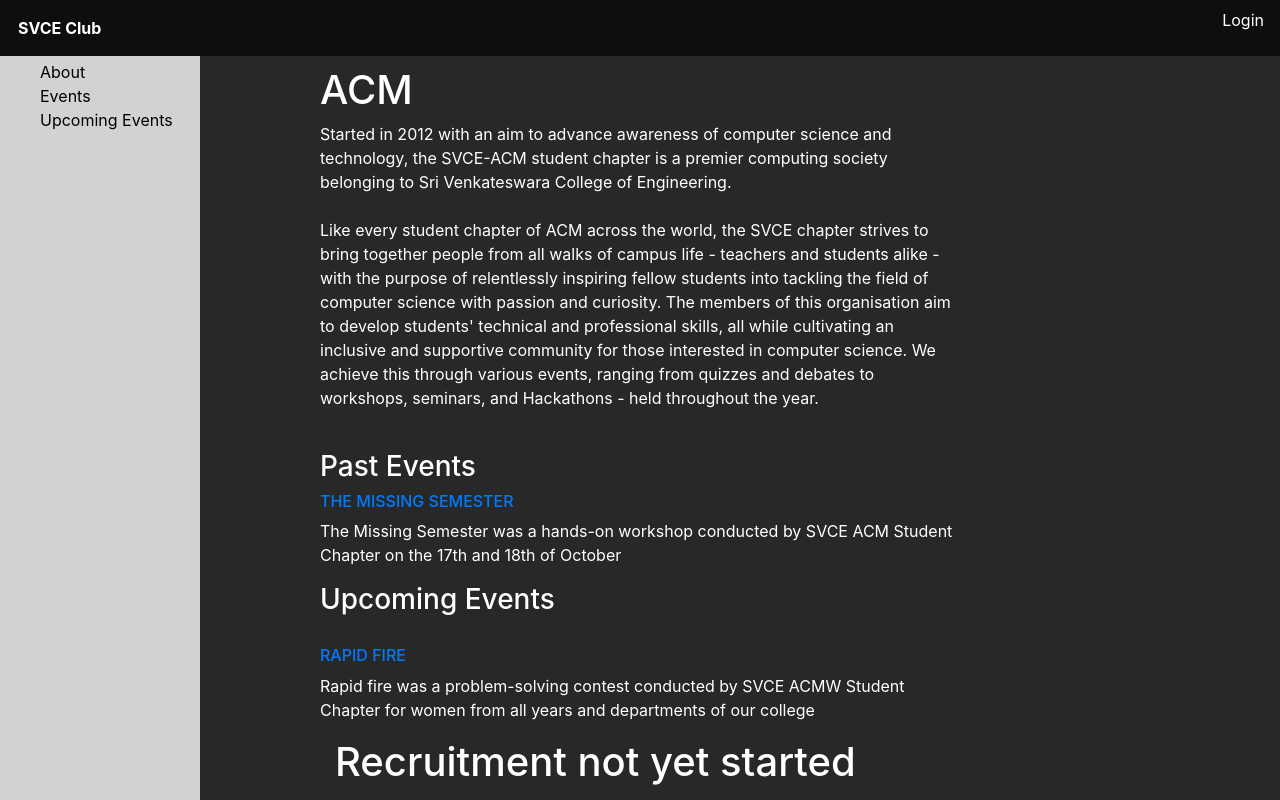
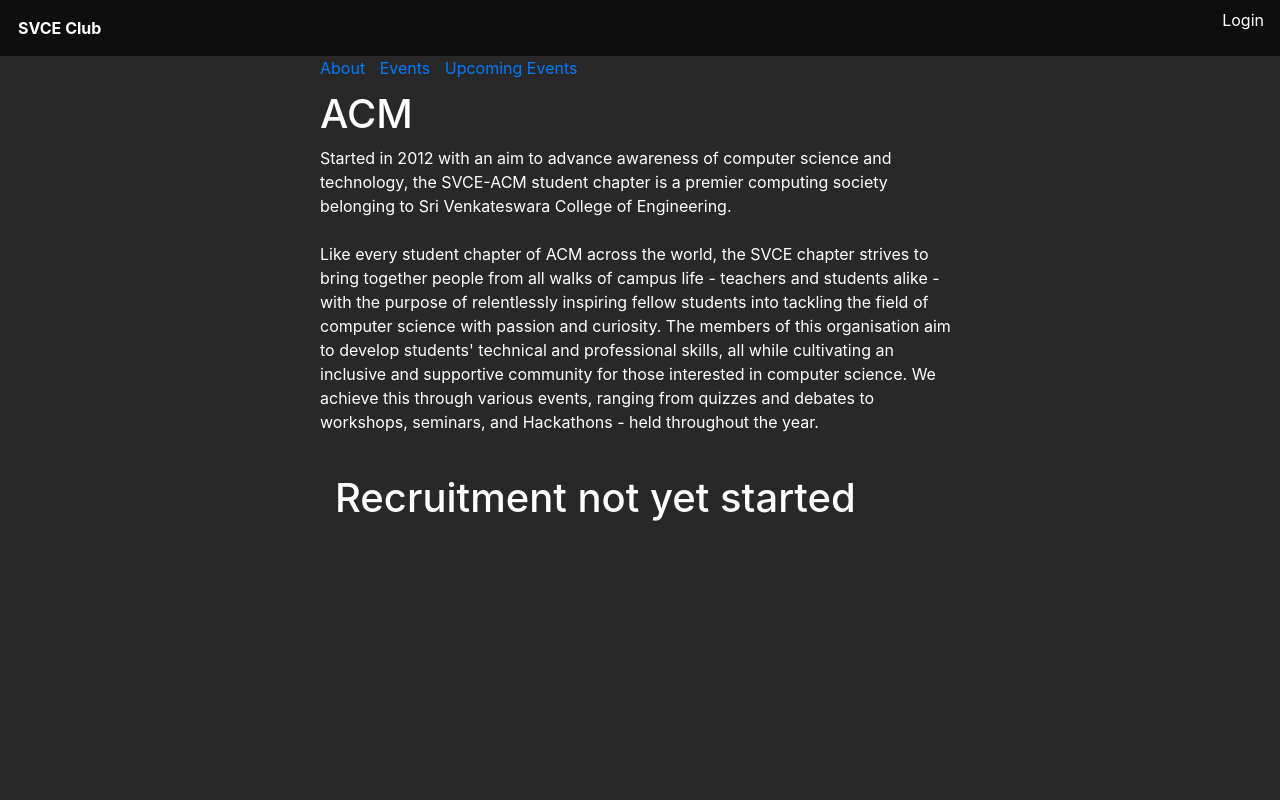
Before and after one commit to shrivijay823/Club-Management-Recruiting, a Django app: page /club/ACM in a window 1280 px wide. Run offline with Django 3.2, Linux system fonts and the light colour scheme; data comes from the database, SQL or seed files in the repository; both versions use the stored data as it was after the commit; some libraries are stand-ins or nearby versions.

Commit message:
commit change

```diff
--- a/svceClubMgmtApp/views.py
+++ b/svceClubMgmtApp/views.py
@@ -83,6 +83,11 @@
     return HttpResponseRedirect(reverse('svceClubMgmtApp:index'))
 
 def club(request,nm):
+    if request.user.is_authenticated:
+        clublist=Club.objects.filter(name=nm)[0]
+        if request.user.is_superuser:
+            if not clublist.president_username==request.user.username:
+                return HttpResponse('Access denied or Page not found')
     clublist=Club.objects.filter(name=nm)[0]
     print(clublist)
     about=clublist.about
--- a/templates/base.html
+++ b/templates/base.html
@@ -15,8 +15,8 @@
         nav{
             background-color: rgb(14, 14, 14);
             padding: 20px;
+            position: fixed;
             top: 0;
-            position: fixed;
         }
         h2{
             text-align: center;
@@ -41,14 +41,19 @@
             float: right;
         }
         #items{
+            margin: 10px;
             position: absolute;
-
+            top: 0;
+            right: 0;
+            background-color: aliceblue;
+            display: none;
+            padding: 10px;
         }
-        #items{
-            display: none;
+        #items a{
+            color: black;
         }
         #dropdown:hover #items{
-            display: inline-block;
+            display: inline;
         }
         #login-form{
             color: black;
--- a/templates/clubpage.html
+++ b/templates/clubpage.html
@@ -9,15 +9,8 @@
         button{
             margin: auto;
         }
-        #sidebar{
-            height: 100%;
-            width: 200px;
-            position: fixed;
-            top: 0;
-            left: 0;
-            z-index: -1;
-            background-color: rgb(212, 209, 209);
-            padding-top: 60px;
+        .items{
+            margin-right: 10px;
         }
         #sidebar li{
             list-style-type: none;
@@ -35,13 +28,15 @@
         .eventcontainer{
             margin-top: 30px;
         }
+        #event,#upevents{
+            display: none;
+        }
+
     </style>
-    <div id="sidebar">
-        <ul>
-            <li><a onclick="" href="#about">About</a></li>
-            <li><a onclick="" href="#event">Events</a></li>
-            <li><a onclick="" href="#upevents">Upcoming Events</a></li>
-        </ul>
+    <div id="menus" class="clubcontent">
+        <a class="items" onclick="showAbout();" href="#">About</a>
+        <a class="items" onclick="showEvent();" href="#">Events</a>
+        <a class="items" onclick="showUpEve();" href="#">Upcoming Events</a>
     </div>
     <div id="contents">
         <div  class="clubcontent" id="about">
@@ -387,4 +382,31 @@
         </div>
         {%endif%}
     </div>
+    <script>
+        function showAbout(){
+            ele=document.getElementById('about');
+            ele1=document.getElementById('event');
+            ele2=document.getElementById('upevents');
+            ele.style.display="block";
+            ele1.style.display="none";
+            ele2.style.display="none";
+
+        }
+        function showEvent(){
+            ele1=document.getElementById('about');
+            ele=document.getElementById('event');
+            ele2=document.getElementById('upevents');
+            ele.style.display="block";
+            ele1.style.display="none";
+            ele2.style.display="none";
+        }
+        function showUpEve(){
+            ele1=document.getElementById('about');
+            ele2=document.getElementById('event');
+            ele=document.getElementById('upevents');
+            ele.style.display="block";
+            ele1.style.display="none";
+            ele2.style.display="none";
+        }
+    </script>
 {%endblock%}
```
Also changed, not shown: templates/index.html (+34 -15 lines), db.sqlite3.
